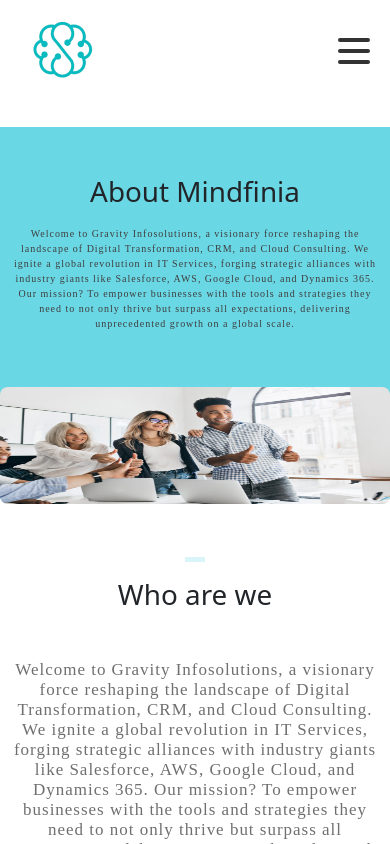
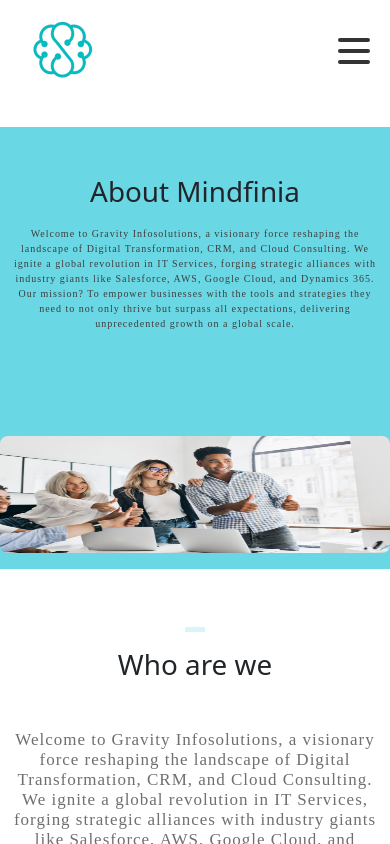
Before and after one commit to felisbertotati/mindfinia, a React (Create React App) app: page /about in a window 390 px wide. Shown: the top 844 px of the page. Built offline with nearby package versions, Linux system fonts and the light colour scheme.

Commit message:
- added margin to the mind paragraph

```diff
--- a/src/App.css
+++ b/src/App.css
@@ -656,11 +656,11 @@
 
   .timeline-content {
     width: 200px;
-    height: 150px;
+    height: 100px;
   }
 
   .timeline-content p {
-    font-size: 10px;
+    font-size: 15px;
   }
   .timeline-period {
     display: none;
@@ -679,7 +679,7 @@
     margin-top: -30px;
     line-height: 15px;
     height: 30vh;
-    margin-bottom: 20px;
+    margin-bottom: 90px;
   }
   .Imagehero {
     width: 70vw;
```
